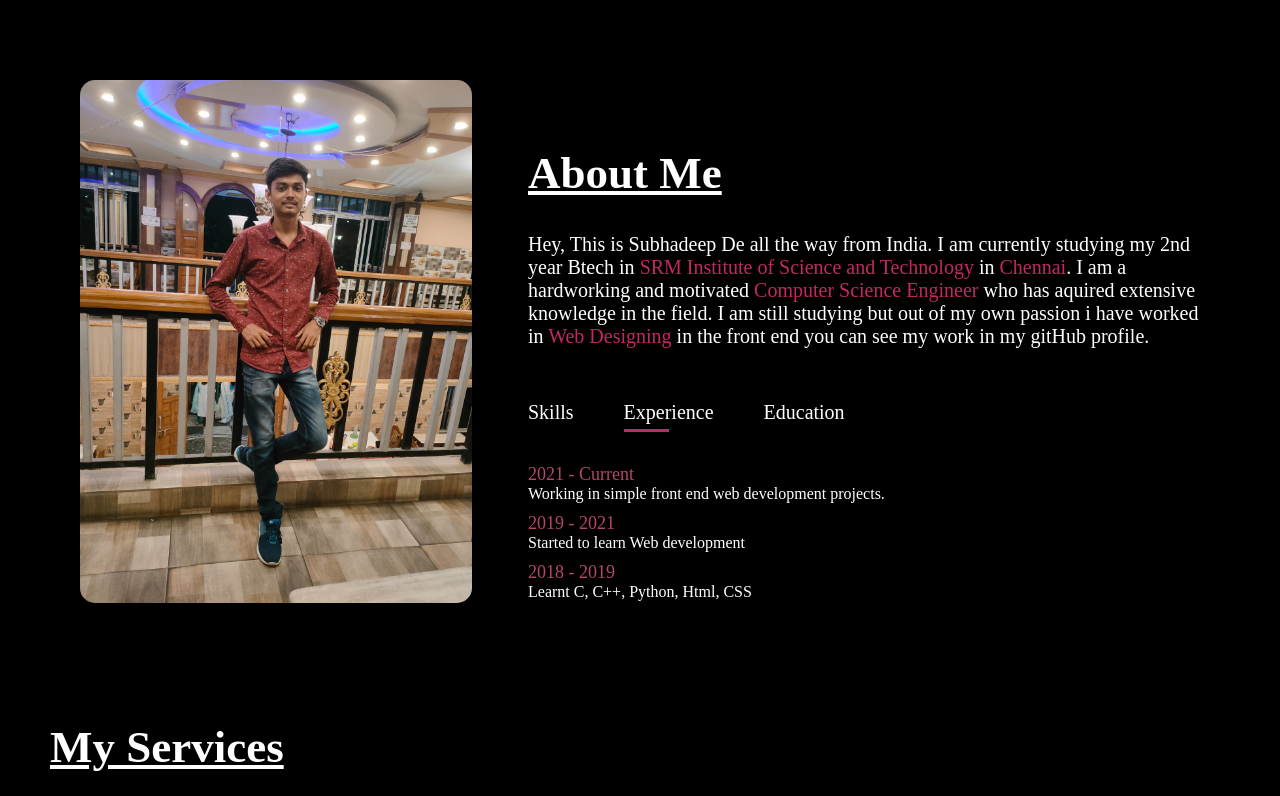
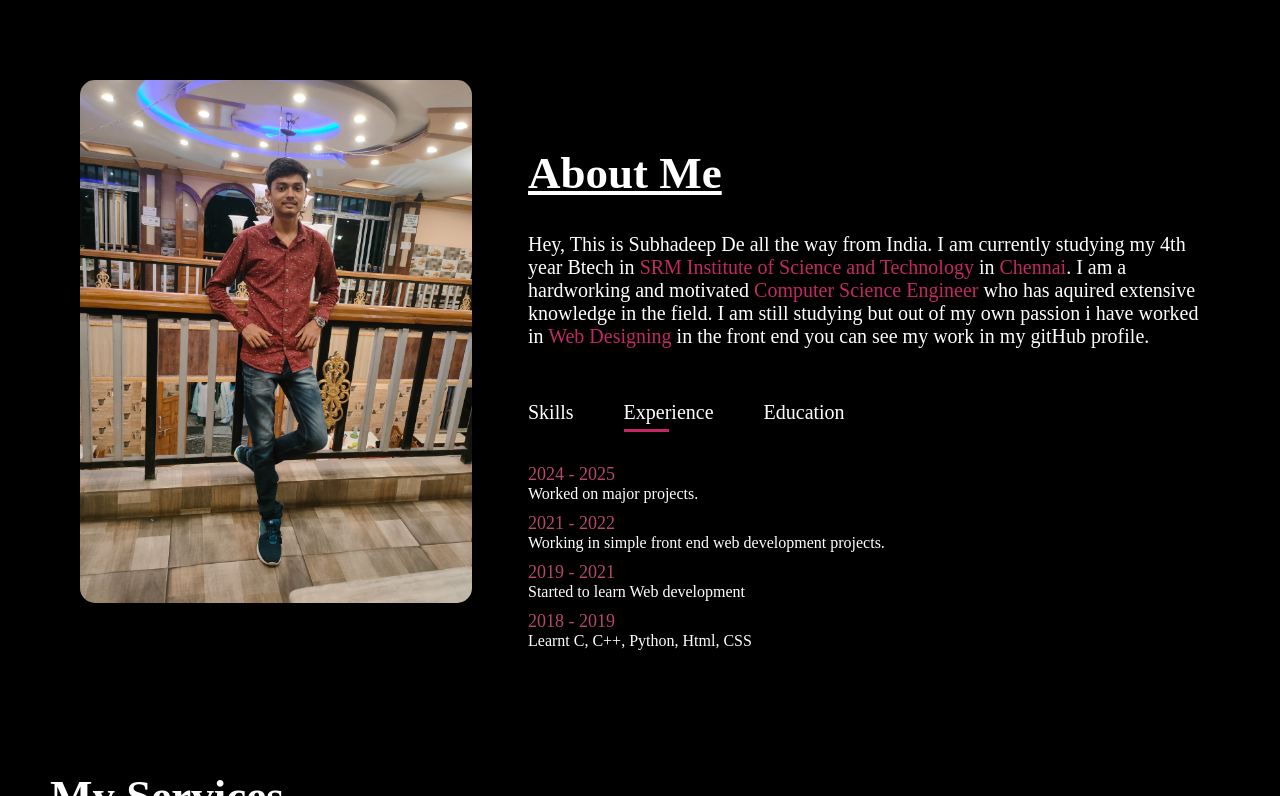
Before and after one commit to subha2414/Portfolio, a plain HTML site: page index.html in a window 1280 px wide. Both pictures are taken after a click on the element "Experience". Shown: the part 800-1596 px from the top of the page. Drawn offline with Linux system fonts and the light colour scheme; a web font is replaced by a local one.

Commit message:
Replace index file

```diff
--- a/index.html
+++ b/index.html
@@ -45,7 +45,7 @@
                     </div>
                     <div class="about-col-2">
                         <h2 class="sub-title">About Me</h2>
-                        <p>Hey, This is Subhadeep De all the way from India. I am currently studying my 2nd year Btech in <span>SRM Institute of Science and Technology</span> in <span>Chennai</span>. I am a hardworking and motivated <span>Computer Science Engineer</span> who has aquired extensive knowledge in the field. I am still studying but out of my own passion i have worked in <span>Web Designing</span> in the front end you can see my work in my gitHub profile.</p>
+                        <p>Hey, This is Subhadeep De all the way from India. I am currently studying my 4th year Btech in <span>SRM Institute of Science and Technology</span> in <span>Chennai</span>. I am a hardworking and motivated <span>Computer Science Engineer</span> who has aquired extensive knowledge in the field. I am still studying but out of my own passion i have worked in <span>Web Designing</span> in the front end you can see my work in my gitHub profile.</p>
 
 
                     <div class="tab-titles">
@@ -62,7 +62,8 @@
                     </div>
                     <div class="tab-contents" id="experience">
                         <ul>
-                            <li><span>2021 - Current</span><br>Working in simple front end web development projects.</li>
+                            <li><span>2024 - 2025</span><br>Worked on major projects.</li>
+                            <li><span>2021 - 2022</span><br>Working in simple front end web development projects.</li>
                             <li><span>2019 - 2021</span><br>Started to learn Web development</li>
                             <li><span>2018 - 2019</span><br>Learnt C, C++, Python, Html, CSS</li>
                         </ul>
```
